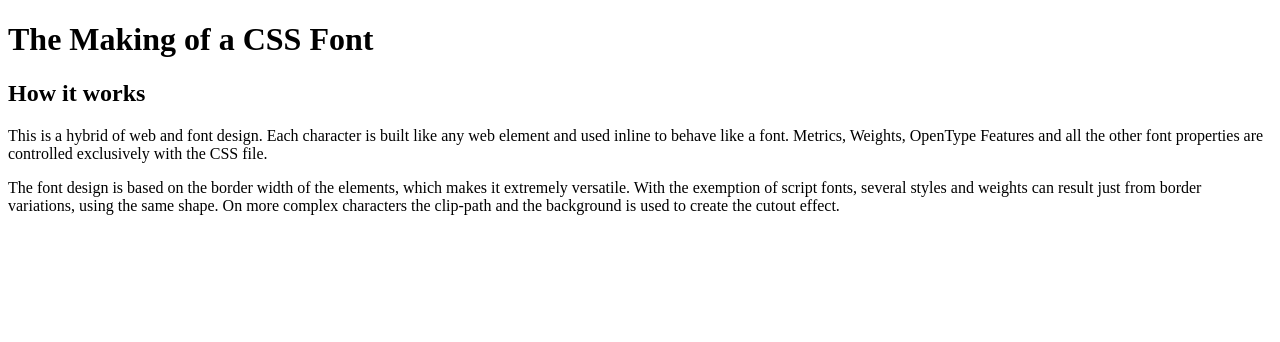
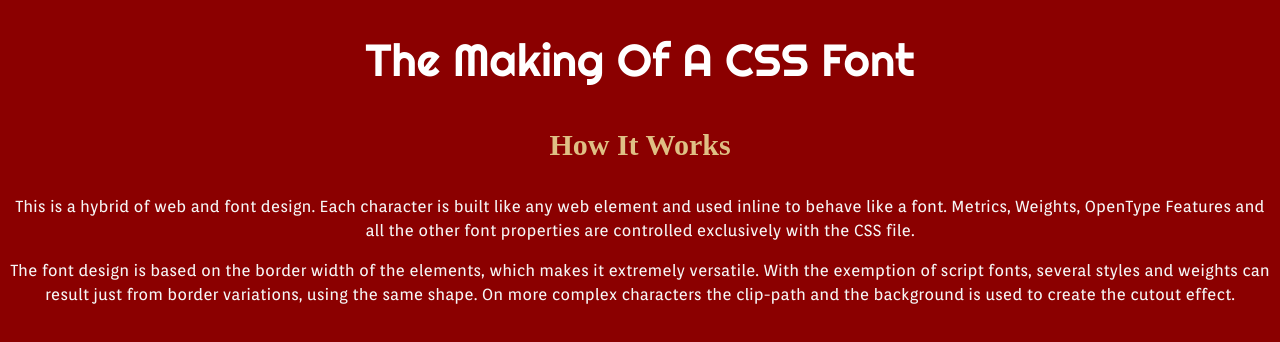
Before and after one commit to marvelannabell/03.-CSS-Typography, a plain HTML site: page 07_The-Making-Of-A-CSS-Font/making-css-font.html in a window 1280 px wide. Drawn offline with Linux system fonts and the light colour scheme.

Commit message:
other tasks

```diff
--- a/07_The-Making-Of-A-CSS-Font/styles.css
+++ b/07_The-Making-Of-A-CSS-Font/styles.css
@@ -1 +1,68 @@
-/* TODO: style the html */
+@font-face {
+    font-family: 'Righteous';
+    src: url("Righteous-Regular.ttf")
+}
+@font-face {
+    font-family: 'Orienta';
+    src: url("Orienta-Regular.ttf")
+}
+
+
+body {
+    background-color: darkred;
+}
+
+h1 {
+    font-family: 'Righteous', cursive;
+    font-size: 45px;
+    font-weight: normal;
+    line-height: 60px;
+    color: #fff;
+    text-transform: capitalize;
+    text-align: center;
+
+}
+h2{
+    font-size: 30px;
+    line-height: 50px;
+    initial-letter: -1px;
+    color: #DFBF84;
+    text-transform: capitalize;
+    text-align: center;
+
+}
+p{
+    font-family:'Orienta',sans-serif;
+    font-size: 16px;
+    line-height: 24px;
+    color:#f6f6f6;
+    text-align: center;
+}
+
+/* •	<body>:
+o	Background color: darkred
+•	<h1>:
+o	Font: 'Righteous'
+-	Use CSS import: @import url('https://fonts.googleapis.com/css2?family=Righteous&display=swap');
+o	Generic Font: cursive
+o	Font size: 45px
+o	Font weight: normal
+o	Height of the line: 60px
+o	Text color: #fff
+o	All characters to be UPPERCASE
+o	Align the text to the center
+•	<h2>:
+o	Font size: 30px
+o	Height of the line: 50px
+o	Space between letters: -1px
+o	Text color: #DFBF84
+o	All characters to be UPPERCASE
+o	Align the text to the center
+•	<p>:
+o	Font: 'Orienta'
+-	Use CSS import: @import url('https://fonts.googleapis.com/css2?family=Orienta&display=swap');
+o	Generic Font: sans-serif
+o	Font size: 16px
+o	Height of the line: 24px
+o	Text color: #f6f6f6
+o	Align the text to the center */
```
Also changed, not shown: 07_The-Making-Of-A-CSS-Font/OFL.txt (added), 07_The-Making-Of-A-CSS-Font/Orienta-Regular.ttf (added), 07_The-Making-Of-A-CSS-Font/Righteous-Regular.ttf (added), 3 other files.
